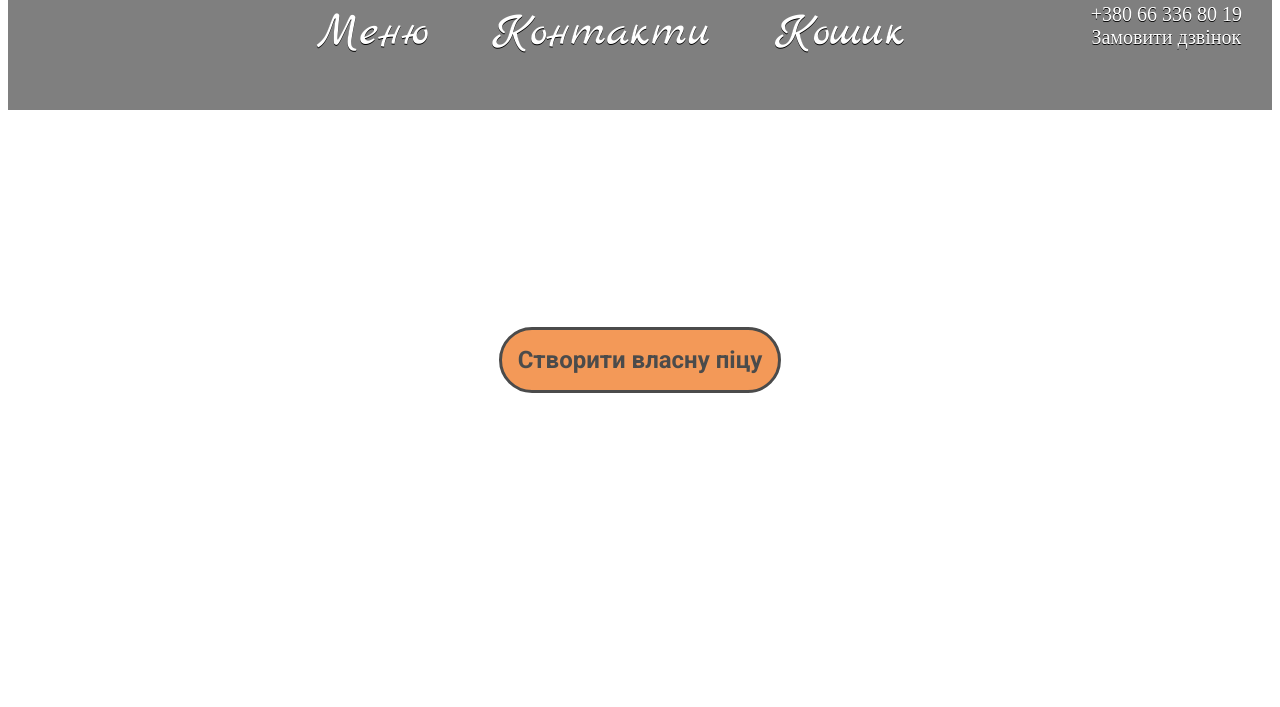
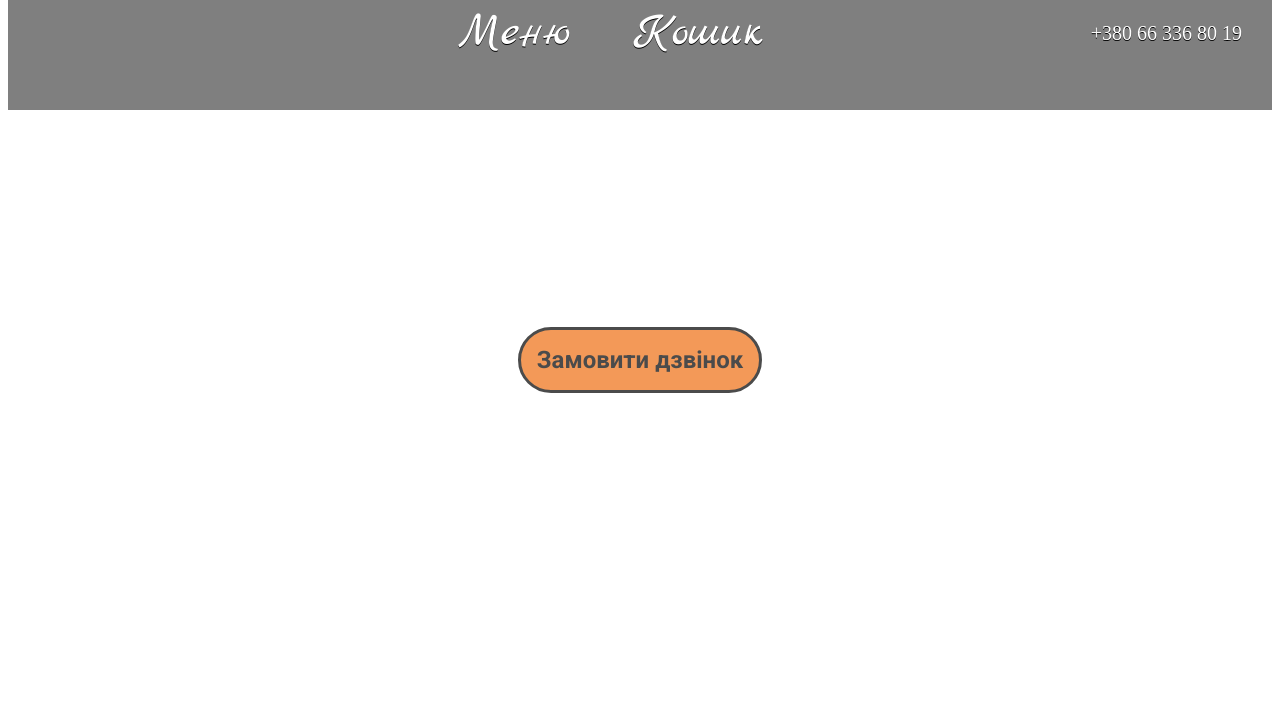
Before and after one commit to maisner44/Htmlproject, a plain HTML site: page html/index.html in a window 1280 px wide. Shown: the part 53-760 px from the top of the page. Drawn offline with Linux system fonts and the light colour scheme; files that its build step writes are made by us from their sources.

Commit message:
test
test

```diff
--- a/css/style.css
+++ b/css/style.css
@@ -73,7 +73,7 @@ h1{
 	padding-left: 64px;
 }
 .call{
-	padding-top: 48px;
+	padding-top: 67px;
 	font-size: 20px;
 }
 .space-between{
--- a/html/index.html
+++ b/html/index.html
@@ -27,13 +27,13 @@
     			<div class="nav">
     				<ul>
     					<li><a href="indexmenu.html">Меню</a></li>
-    					<li><a href="">Контакти</a></li>
+
     					<li><a href="indexcorz.html">Кошик</a></li>
     				</ul>
     			</div>
     			<div class="call">
     				<p>+380 66 336 80 19</p>
-    				<a href="#">Замовити дзвінок</a>
+
     			</div>
     		</div>
     	</header>
@@ -43,7 +43,7 @@
     			<h1>Goodpizza</h1>
 
 	    		<div class="button">
-	 				<a class="buttonelem" href="#">Створити власну піцу</a>
+	 				<a class="buttonelem" href="#">Замовити дзвінок</a>
 	    		</div>
 
     		</div>
```
